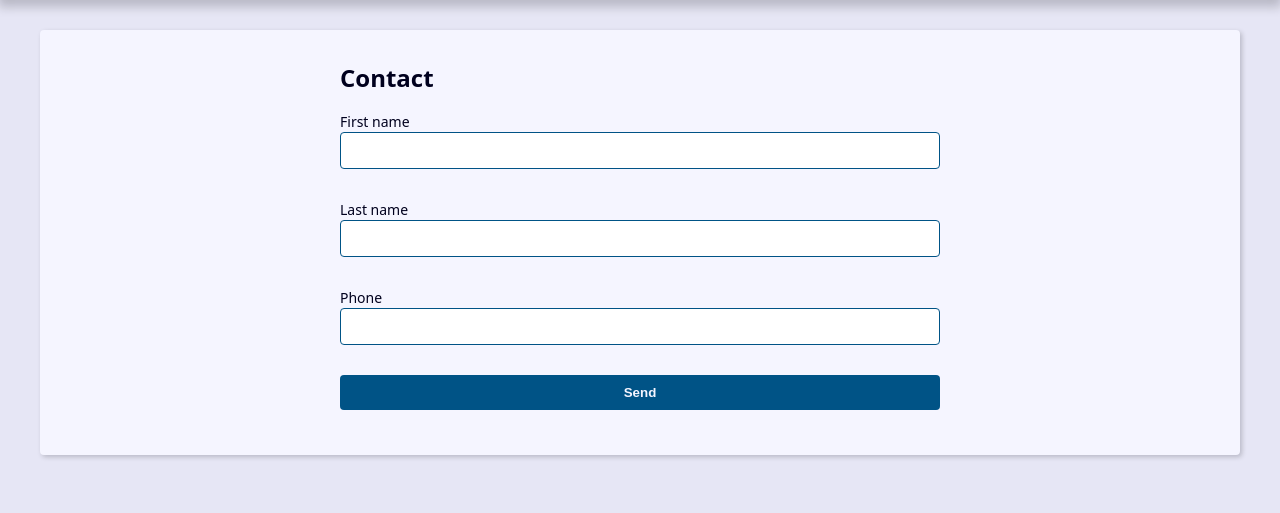
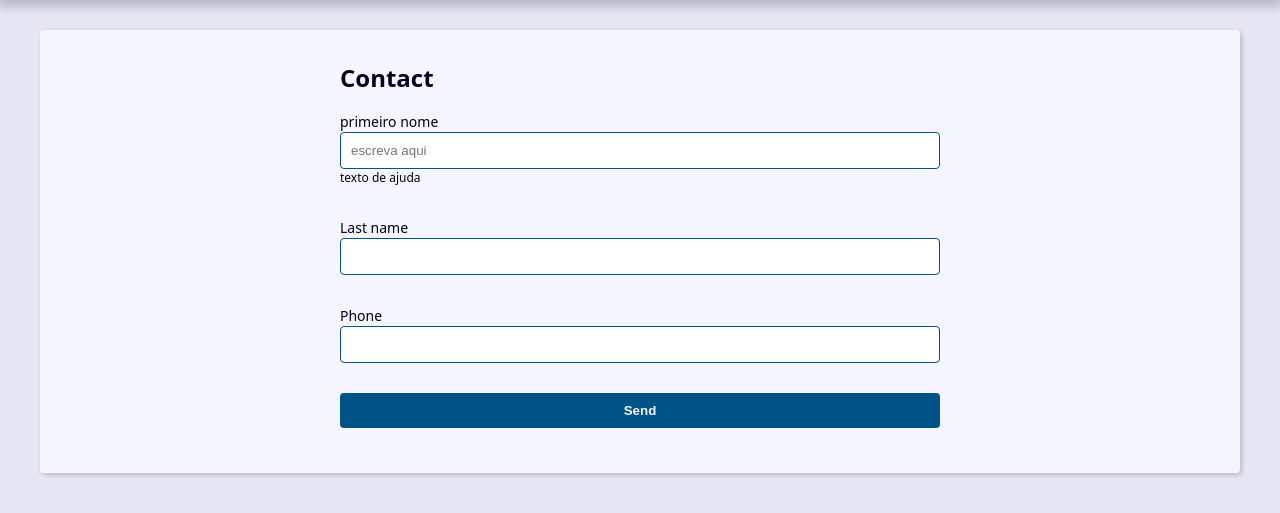
Before and after one commit to Azinth/agenda, a Django app: page /contact/create/ in a window 1280 px wide. Shown: the part 239-752 px from the top of the page. Run offline with Django 4.2, Linux system fonts and the light colour scheme.

Commit message:
configured fields and widgets of the form

```diff
--- /dev/null
+++ b/contact/forms.py
@@ -0,0 +1,59 @@
+from django import forms
+from django.core.exceptions import ValidationError
+
+from . import models
+
+
+class ContactForm(forms.ModelForm):
+
+    first_name = forms.CharField(
+        widget=forms.TextInput(
+            attrs={
+                'class': "classe-a classe-b",
+                "placeholder": 'escreva aqui',
+            }
+        ),
+        label="primeiro nome",
+        help_text="texto de ajuda"
+    )
+
+    def __init__(self, *args, **kwargs):
+        super().__init__(*args, **kwargs)
+
+        # self.fields['first_name'].widget.attrs.update({
+        #         'class': "classe-a classe-b",
+        #         "placeholder": 'escreva aqui',
+        # })
+
+    class Meta:
+        model = models.Contact
+        fields = (
+            'first_name', 'last_name', 'phone',
+        )
+        # widgets = {
+        #     'first_name': forms.TextInput(
+        #         attrs={
+        #             'class': "classe-a classe-b",
+        #             "placeholder": 'escreva aqui'
+        #         }
+        #     )
+        # }
+
+    def clean(self):
+        # cleaned_data = self.cleaned_data
+        self.add_error(
+            'first_name',
+            ValidationError(
+                'Mensagem de erro',
+                code='invalid'
+            )
+        )
+        self.add_error(
+            'first_name',
+            ValidationError(
+                'Mensagem de erro2',
+                code='invalid'
+            )
+
+        )
+        return super().clean()
--- a/contact/templates/contact/create.html
+++ b/contact/templates/contact/create.html
@@ -20,11 +20,13 @@
                 <label for="{{field.id_for_label}}">{{field.label}}</label>
                 {{field}}
 
-                {{field.errors}}
+
+                {% if field.help_text %}
+                    <p class="help-text">{{ field.help_text }}</p>
+                {% endif %}
             </div>
             {% endfor %}
         </div>
-
 
     {% if form.non_field_errors %}
 
--- a/contact/views/contact_form.py
+++ b/contact/views/contact_form.py
@@ -1,38 +1,6 @@
-from typing import Any
-from django.core.paginator import Paginator
-from django.db.models import Q
-from django.http import Http404
-from django.shortcuts import get_object_or_404, redirect, render
-from django import forms
-from django.core.exceptions import ValidationError
-from contact.models import Contact
+from django.shortcuts import render
 
-
-class ContactForm(forms.ModelForm):
-    class Meta:
-        model = Contact
-        fields = (
-            'first_name', 'last_name', 'phone',
-        )
-
-    def clean(self) -> dict[str, Any]:
-        cleaned_data = self.cleaned_data
-        self.add_error(
-            'first_name',
-            ValidationError(
-                'Mensagem de erro',
-                code='invalid'
-            )
-        )
-        self.add_error(
-            'last_name',
-            ValidationError(
-                'Mensagem de erro2',
-                code='invalid'
-            )
-
-        )
-        return super().clean()
+from contact.forms import ContactForm
 
 
 def create(request):
@@ -48,10 +16,10 @@ def create(request):
         )
 
     context = {
-            'form': ContactForm()
-        }
+        'form': ContactForm()
+    }
     return render(
-            request,
-            'contact/create.html',
-            context
-        )
+        request,
+        'contact/create.html',
+        context
+    )
```
